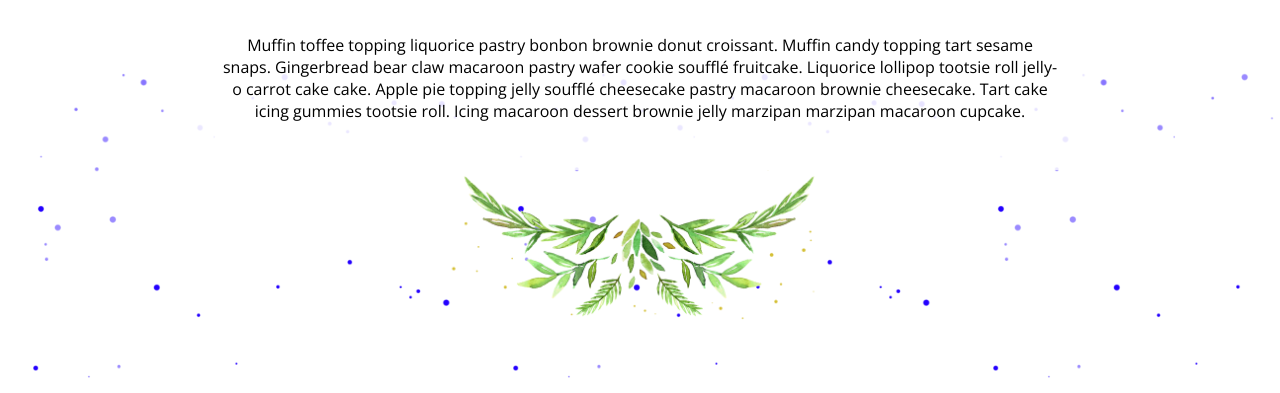
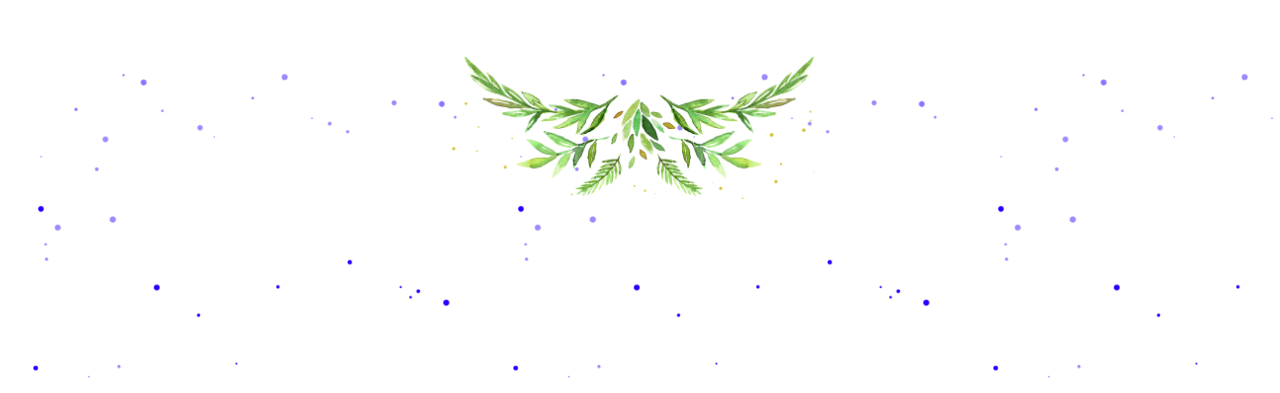
Before and after one commit to christopherdebeer/emilyandchris.wedding, a website: page public/thankyou.html in a window 1280 px wide. Shown: the part 407-800 px from the top of the page. Drawn offline with nearby package versions, Linux system fonts and the light colour scheme.

Commit message:
remove lipsum text

```diff
--- a/public/thankyou.html
+++ b/public/thankyou.html
@@ -22,7 +22,6 @@
 
     <div id="content">
       <h1>Thank you very much</h1>
-      <p>Muffin toffee topping liquorice pastry bonbon brownie donut croissant. Muffin candy topping tart sesame snaps. Gingerbread bear claw macaroon pastry wafer cookie soufflé fruitcake. Liquorice lollipop tootsie roll jelly-o carrot cake cake. Apple pie topping jelly soufflé cheesecake pastry macaroon brownie cheesecake. Tart cake icing gummies tootsie roll. Icing macaroon dessert brownie jelly marzipan marzipan macaroon cupcake.</p>
     </div>
 
     <img class="footer" src="assets/images/footer.png"></img>
```
